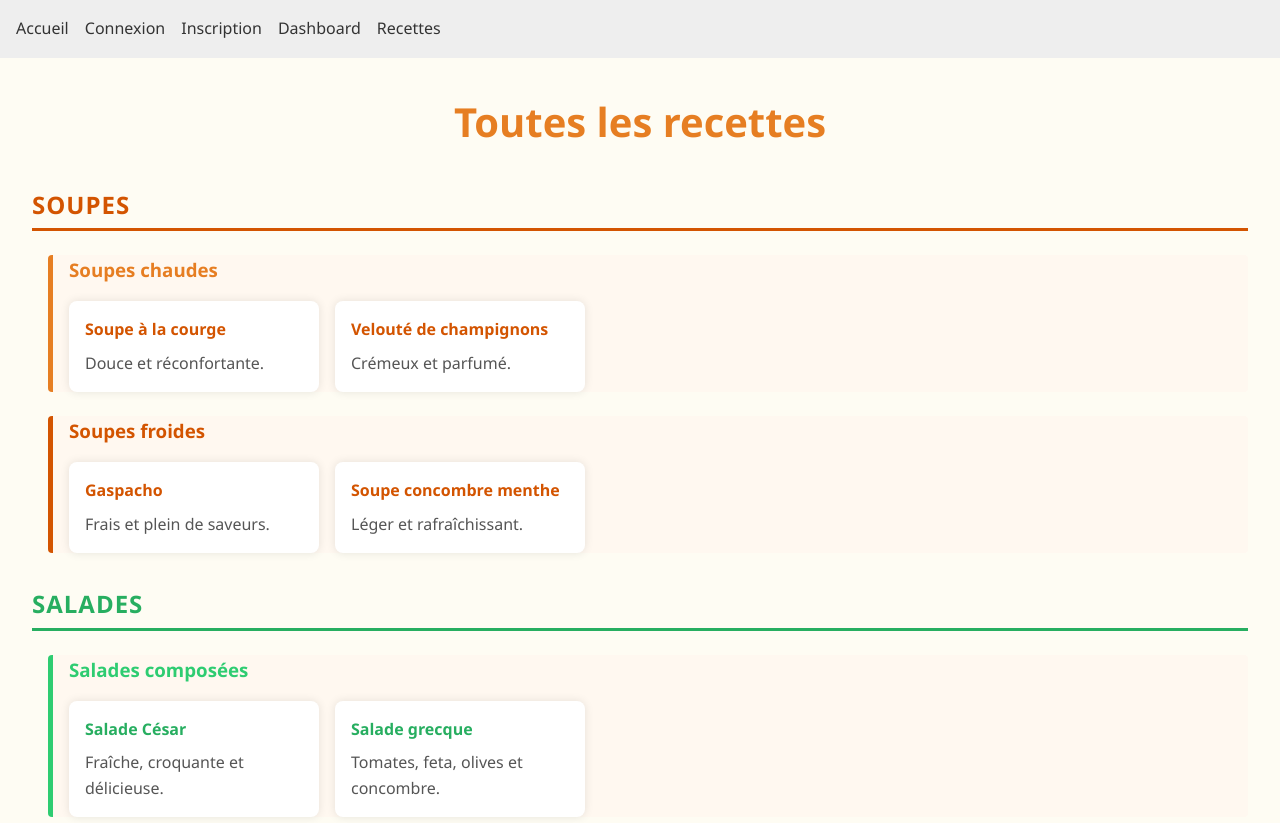
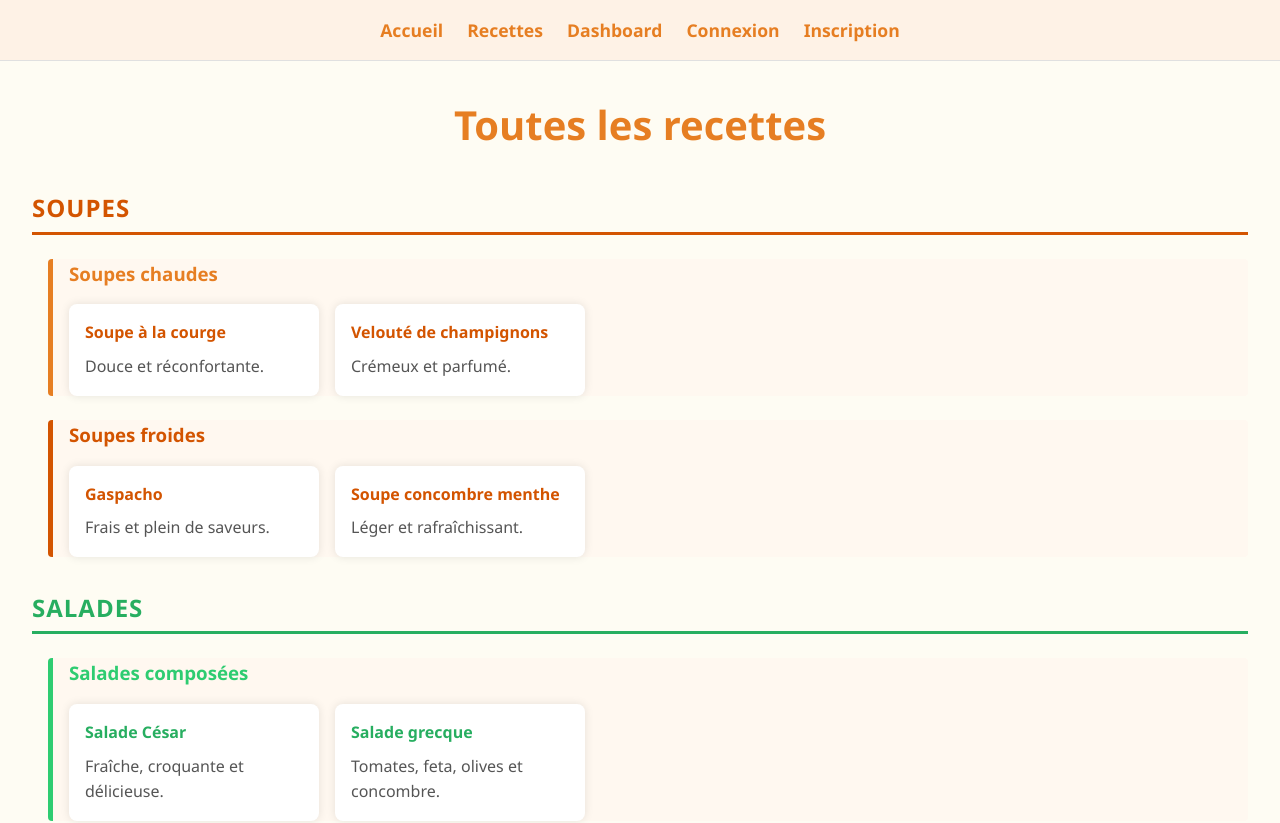
Before and after one commit to jfzara/YouChef, a React (Vite) app: page /recettes in a window 1280 px wide. Shown: the top 823 px of the page. Built offline with nearby package versions, Linux system fonts and the light colour scheme.

Commit message:
Ajout de Navbar sur Recettes.jsx

```diff
--- a/src/pages/Recettes.jsx
+++ b/src/pages/Recettes.jsx
@@ -2,6 +2,7 @@ import React from "react";
 import { motion as _motion } from 'framer-motion';
 import { Link } from 'react-router-dom';
 import styles from "../styles/Recettes.module.css";
+import Navbar from "../components/Navbar";
 
 const recettes = {
   Soupes: {
@@ -78,14 +79,8 @@ const sousCategorieVariants = {
 const Recettes = () => {
   return (
 <>
- <nav style={{ padding: '1rem', backgroundColor: '#eee' }}>
-        <Link to="/" style={{ marginRight: '1rem' }}>Accueil</Link>
-        <Link to="/connexion" style={{ marginRight: '1rem' }}>Connexion</Link>
-        <Link to="/inscription" style={{ marginRight: '1rem' }}>Inscription</Link>
-        <Link to="/dashboard" style={{ marginRight: '1rem' }}>Dashboard</Link>
-        <Link to="/recettes" style={{ marginRight: '1rem' }}>Recettes</Link>
-      </nav>
 
+      <Navbar />
     <_motion.div
       className={styles.container}
       variants={containerVariants}
```
